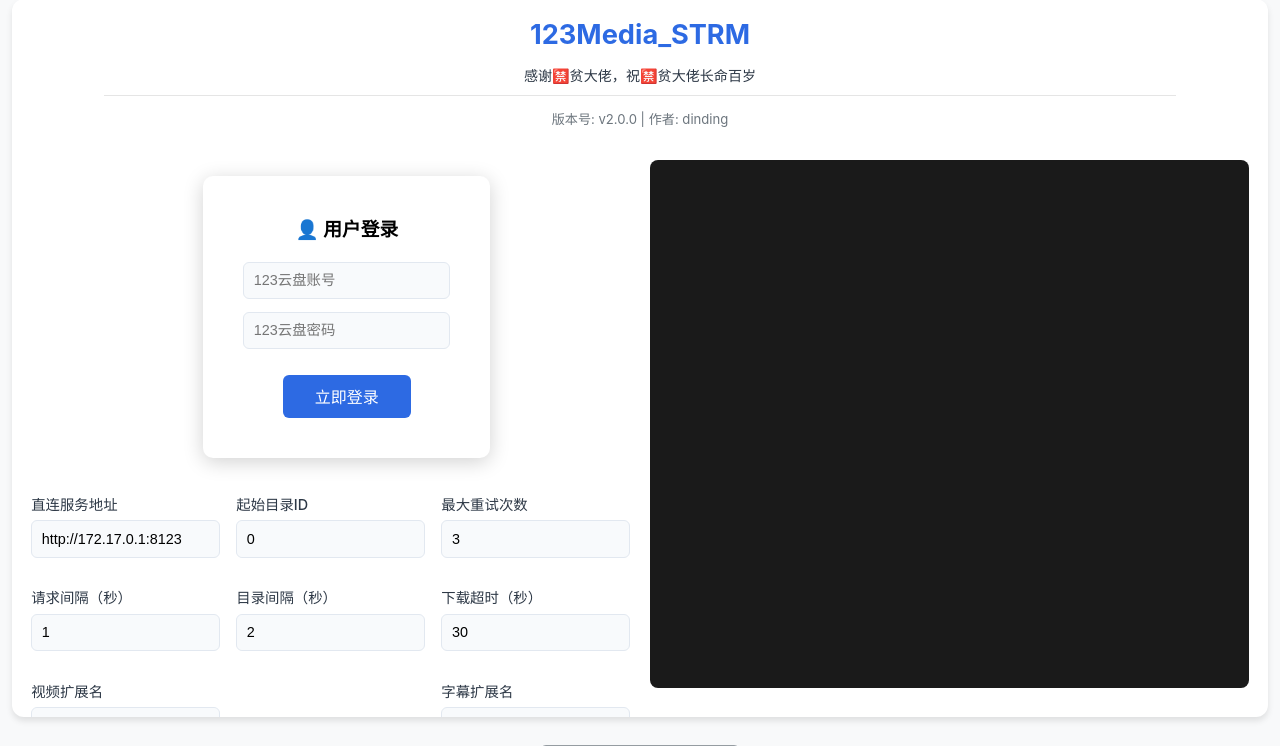
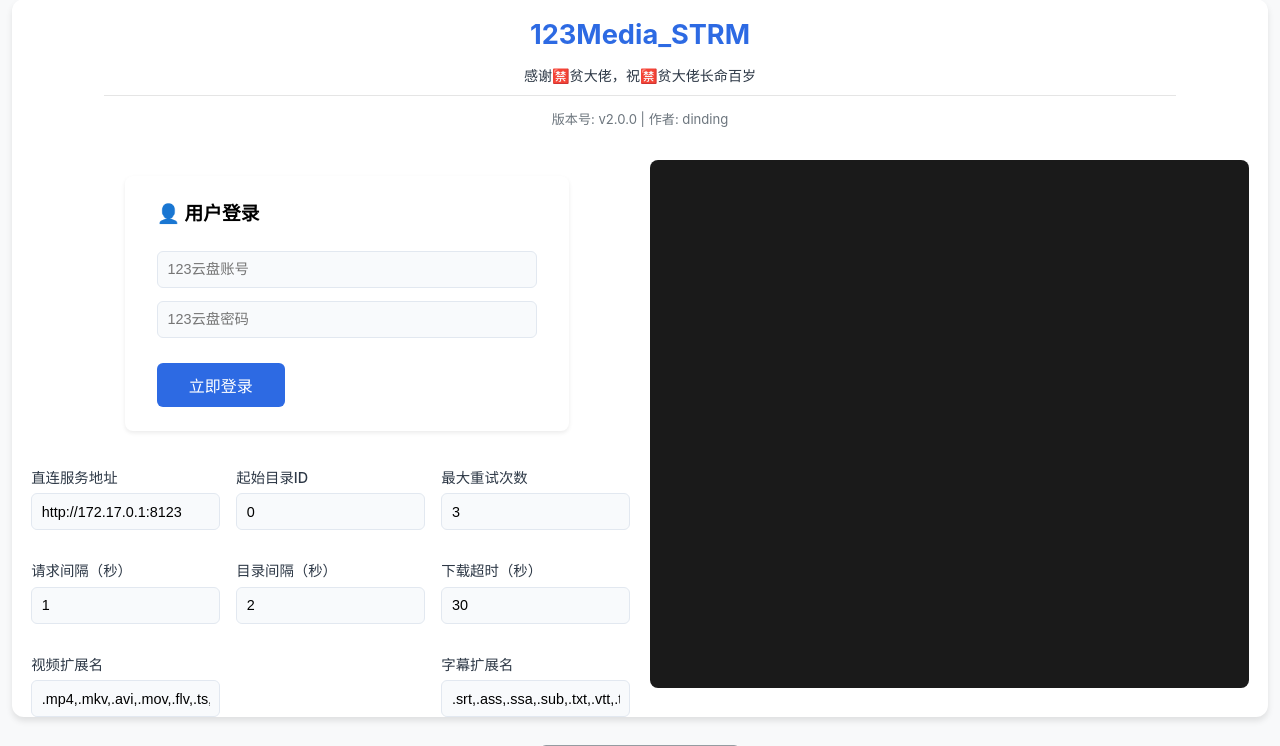
Before and after one commit to DinDing1/123BOT, a Flask app: page / in a window 1280 px wide. Shown: the part 13-759 px from the top of the page. Run offline with Flask 3, Linux system fonts and the light colour scheme; parts of the project's set-up code (start-up, migrations or seed data) failed here and were passed over.

Commit message:
Update index.html

```diff
--- a/templates/index.html
+++ b/templates/index.html
@@ -73,58 +73,73 @@
             margin-top: 0.8rem;
         }
 
+        /* 修改后的用户区域样式 */
         .user-area {
             grid-area: user-area;
-            display: flex !important; /* 强制覆盖可能存在的其他布局 */
-            align-items: center !important; /* 垂直居中 */
-            justify-content: center !important; /* 水平居中 */
+            display: flex;
+            justify-content: center;
             padding: 1rem;
-            width: 100% !important; /* 移除旧版50%限制 */
+            width: 100%;
         }
 
-        .login-form, .user-info {
+        /* 新增认证面板通用样式 */
+        .auth-panel {
             background: white;
-            padding: 2.5rem;
-            border-radius: 10px;
-            box-shadow: 0 4px 20px rgba(0,0,0,0.18);
-            height: auto;
+            padding: 1.5rem 2rem;
+            border-radius: 8px;
+            box-shadow: 0 2px 4px rgba(0,0,0,0.08);
+            width: 100%;
+            max-width: 380px;
+            display: none;
+            animation: fadeIn 0.3s ease;
+        }
+
+        .auth-panel.active {
+            display: block !important;
+        }
+
+        /* 登录表单特殊样式 */
+        .login-form {
             display: flex;
             flex-direction: column;
-            align-items: center; /* 内容居中 */
+            align-items: center;
         }
 
-        .login-form h3, .user-info h3 {
-            margin: 0 0 1.2rem 0;  /* 上右下左 */
-            transform: translateY(-2px); /* 微调位置 */
+        .login-form h3 {
+            margin: 0 0 1.5rem 0;
+            transform: translateY(-2px);
         }
 
         .login-form input {
             margin-bottom: 0.8rem;
-            width: 100%; /* 输入框宽度占满容器 */
+            width: 100%;
         }
 
         .login-form button {
-            margin: 0.8rem 0 0; /* 调整按钮间距 */
-            width: auto; /* 按钮宽度自适应 */
-            padding: 0.6rem 2rem; /* 增加按钮左右内边距 */
+            margin: 0.8rem 0 0;
+            width: auto;
+            padding: 0.6rem 2rem;
         }
 
+        /* 用户信息特殊样式 */
         .user-info {
-            width: 100%;
-            max-width: 300px; /* 控制整体宽度 */
-            text-align: center; /* 新增：保证内部元素继承居中 */
+            text-align: center;
+        }
+
+        .user-info h3 {
+            margin: 0 0 1.2rem 0;
         }
 
         .user-info div {
-            display: flex !important; /* 改用flex布局 */
+            display: flex;
             align-items: center;
             width: 100%;
             margin: 0.4rem 0;
-            padding: 0 15%; /* 两侧留白保证视觉居中 */
+            padding: 0 15%;
         }
 
         .emoji-container {
-            flex: 0 0 30px; /* 固定宽度 */
+            flex: 0 0 30px;
             text-align: center;
             margin-right: 8px;
         }
@@ -218,7 +233,6 @@
             display: block;
         }
 
-        /* 退出登录按钮样式 */
         .logout-btn {
             background-color: #dc3545 !important;
             width: 150px;
@@ -244,6 +258,11 @@
             padding: 1rem;
             color: var(--primary-color);
         }
+
+        @keyframes fadeIn {
+            from { opacity: 0; transform: translateY(10px); }
+            to { opacity: 1; transform: translateY(0); }
+        }
     </style>
 </head>
 <body>
@@ -255,15 +274,16 @@
             <div class="version">版本号: v2.0.0 | 作者: dinding</div>
         </div>
 
+        <!-- 修改后的用户区域 -->
         <div class="user-area">
-            <div class="login-form" id="loginForm">
+            <div class="auth-panel login-form active" id="loginForm">
                 <h3>👤 用户登录</h3>
                 <input type="text" id="passport" placeholder="123云盘账号">
                 <input type="password" id="password" placeholder="123云盘密码">
                 <button onclick="handleLogin()">立即登录</button>
             </div>
 
-             <div class="user-info" id="userInfo" style="display:none;">
+            <div class="auth-panel user-info" id="userInfo">
                 <h3>👤 用户信息</h3>
                 <div>
                     <span class="emoji-container">📛</span>
@@ -277,7 +297,7 @@
                     <span class="emoji-container">📱</span>
                     <span>手机号: <span id="phone"></span></span>
                 </div>
-                 <div>
+                <div>
                     <span class="emoji-container">💽</span>
                     <span>永久空间: <span id="spacePermanent"></span></span>
                 </div>
@@ -291,7 +311,6 @@
 
         <div class="config-panel">
             <form id="configForm" action="/generate" method="GET">
-                <!-- 第一行 -->
                 <div class="form-group">
                     <label for="direct_link_url">直连服务地址</label>
                     <input type="url" id="direct_link_url" name="direct_link_url" value="http://172.17.0.1:8123" required>
@@ -304,8 +323,6 @@
                     <label for="max_retries">最大重试次数</label>
                     <input type="number" id="max_retries" name="max_retries" value="3" min="0">
                 </div>
-
-                <!-- 第二行 -->
                 <div class="form-group">
                     <label for="request_delay">请求间隔（秒）</label>
                     <input type="number" id="request_delay" name="request_delay" value="1" min="0" step="0.1">
@@ -318,8 +335,6 @@
                     <label for="timeout">下载超时（秒）</label>
                     <input type="number" id="timeout" name="timeout" value="30" min="1">
                 </div>
-
-                <!-- 第三行 -->
                 <div class="form-group extension-group">
                     <label for="video_exts">视频扩展名</label>
                     <input type="text" id="video_exts" name="video_exts" value=".mp4,.mkv,.avi,.mov,.flv,.ts,.iso,.rmvb,.m2ts">
@@ -348,16 +363,18 @@
             const data = await res.json();
 
             if (data.logged_in) {
-                document.getElementById('loginForm').style.display = 'none';
+                document.getElementById('loginForm').classList.remove('active');
                 const info = data.user_info;
                 document.getElementById('uid').textContent = info.uid;
                 document.getElementById('nickname').textContent = info.nickname;
                 document.getElementById('phone').textContent = info.passport;
                 document.getElementById('spaceUsed').textContent = formatSize(info.spaceUsed);
                 document.getElementById('spacePermanent').textContent = formatSize(info.spacePermanent);
-                document.getElementById('userInfo').style.display = 'block';
+                document.getElementById('userInfo').classList.add('active');
                 generateBtn.disabled = false;
             } else {
+                document.getElementById('loginForm').classList.add('active');
+                document.getElementById('userInfo').classList.remove('active');
                 generateBtn.disabled = true;
             }
         }
```
